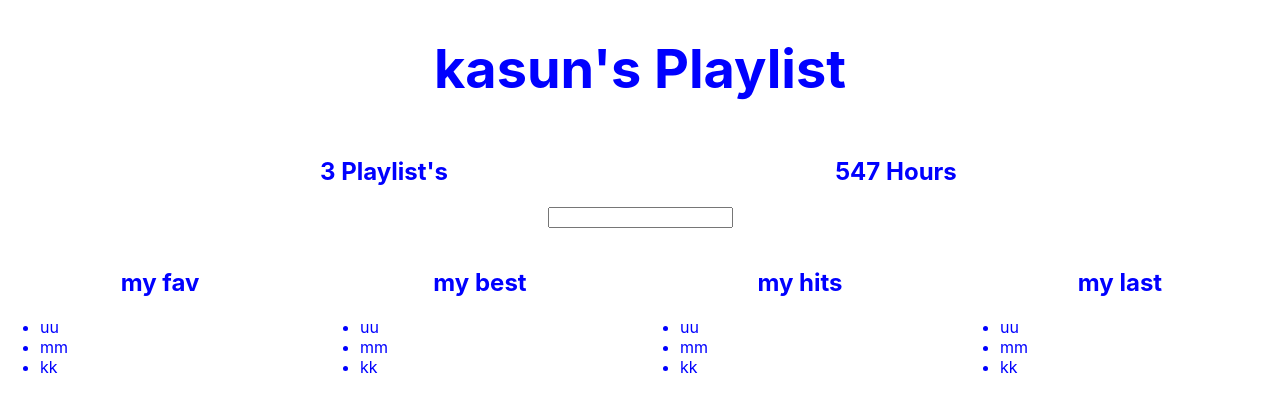
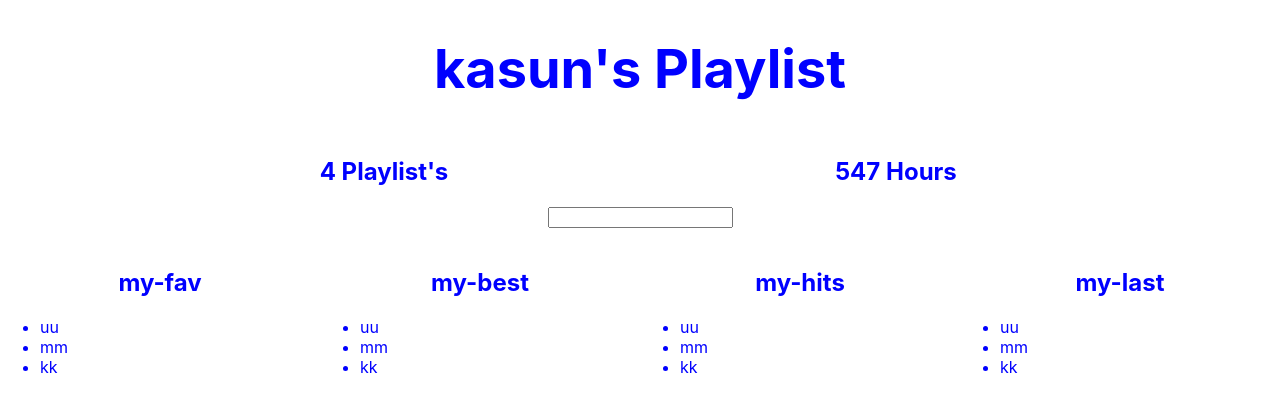
Before and after one commit to kasunvimu8/better-music-playlsit_visualizer, a React (Create React App) app: page / in a window 1280 px wide. Shown: the top 412 px of the page. Built offline with nearby package versions, Linux system fonts and the light colour scheme.

Commit message:
filtering  and the auto complete data

```diff
--- a/src/App.js
+++ b/src/App.js
@@ -9,7 +9,7 @@ let fakeServerData = {
     name: 'kasun',
     playlists :[
         {
-          name : 'my fav',
+          name : 'my-fav',
           songs: [
             {name :'uu',duration :2000},
             {name:'mm',duration :3000},
@@ -19,7 +19,7 @@ let fakeServerData = {
 
         },
         {
-          name :"my best",
+          name :"my-best",
           songs: [
             {name :'uu',duration :2000},
             {name:'mm',duration :3000},
@@ -28,7 +28,7 @@ let fakeServerData = {
           ]
         },
         {
-          name: "my hits",
+          name: "my-hits",
           songs: [
             {name :'uu',duration :2000},
             {name:'mm',duration :3000},
@@ -37,7 +37,7 @@ let fakeServerData = {
           ]
         },
         {
-          name :"my last",
+          name :"my-last",
           songs: [
             {name :'uu',duration :2000},
             {name:'mm',duration :3000},
@@ -56,7 +56,7 @@ class PlaylistsCount extends Component{
 render(){
   return(
       <div style={{width : "40%" , display : 'inline-block'}}>
-        <h2 style={defaultStyle}> {this.props.playlists && this.props.playlists.length -1} Playlist's</h2>
+        <h2 style={defaultStyle}> {this.props.playlists && this.props.playlists.length } Playlist's</h2>
 
       </div>
 
@@ -88,7 +88,10 @@ render(){
   return(
     <div style={defaultStyle}>
       <img/>
-      <input type ="text"/>
+      <input type ="text" onKeyUp ={event =>
+      this.props.changeText(event.target.value)
+      }
+      />
     </div>
   );
 
@@ -118,13 +121,20 @@ class Playlist extends Component{
 class App extends Component {
   constructor(){
     super();
-    this.state = {serverData:{}}
+    this.state = {serverData:{},filterString :''}
   }
   componentDidMount(){  //hold the state untill data fletch
     setTimeout( ()=>
-    {this.setState({serverData : fakeServerData} )} ,1000 );
+    {this.setState({serverData : fakeServerData})} ,1000 );
+
 }
+
   render() {
+
+    let playlistToRender =this.state.serverData.user? this.state.serverData.user.playlists.filter( playlist=>  // filtering the words and display
+      playlist.name.toLowerCase().includes(this.state.filterString.toLowerCase()))
+    : []  //if user exists assign otherwise null
+
     return (
       <div className="App">
 
@@ -133,11 +143,12 @@ class App extends Component {
               <h1 style={{...defaultStyle,'font-size' : '54px'}}>
               { this.state.serverData.user.name }'s Playlist
               </h1>
-              <PlaylistsCount playlists ={this.state.serverData.user.playlists}/>
-              <HoursCount playlists ={this.state.serverData.user.playlists}/>
-              <Filter/>
+              <PlaylistsCount playlists ={playlistToRender}/>
+              <HoursCount playlists ={playlistToRender}/>
 
-             { this.state.serverData.user.playlists.map(playlist => //mapping the values to Playlist
+              <Filter changeText = { text => this.setState({filterString :text} )}/>
+
+             { playlistToRender .map(playlist => //mapping the values to Playlist
                 <Playlist playlist ={ playlist}/>
                 )}
 
```
